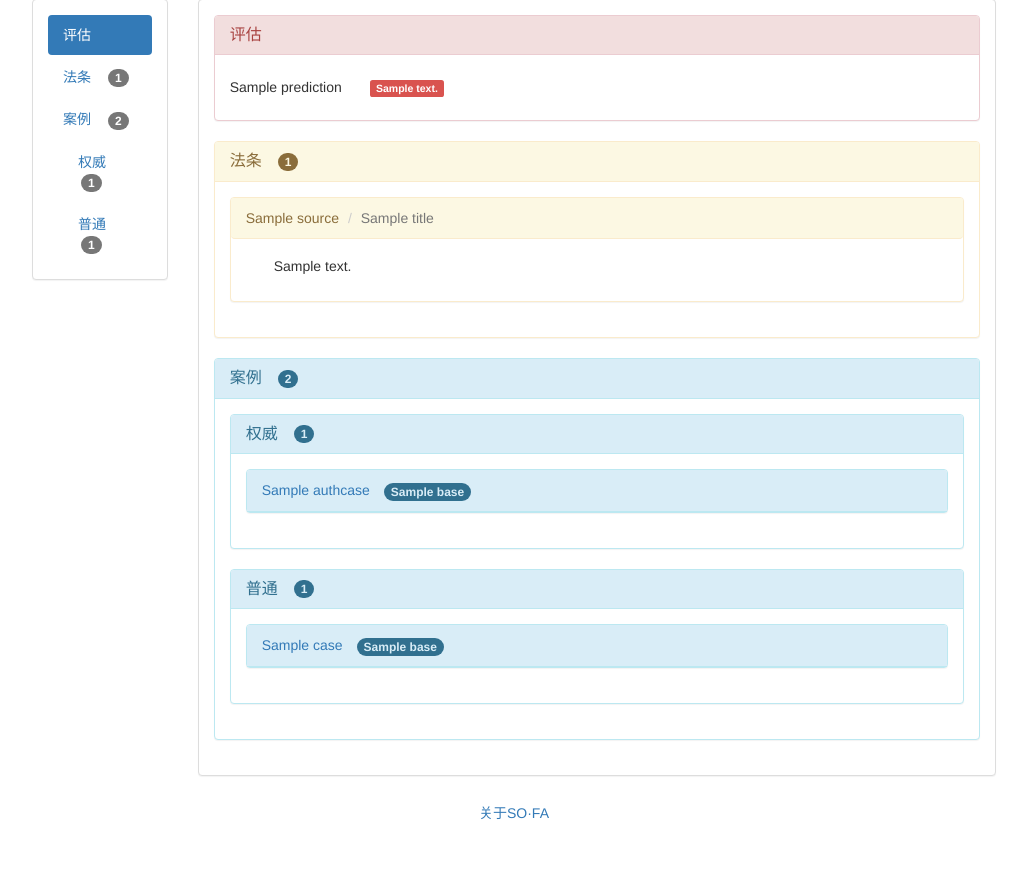
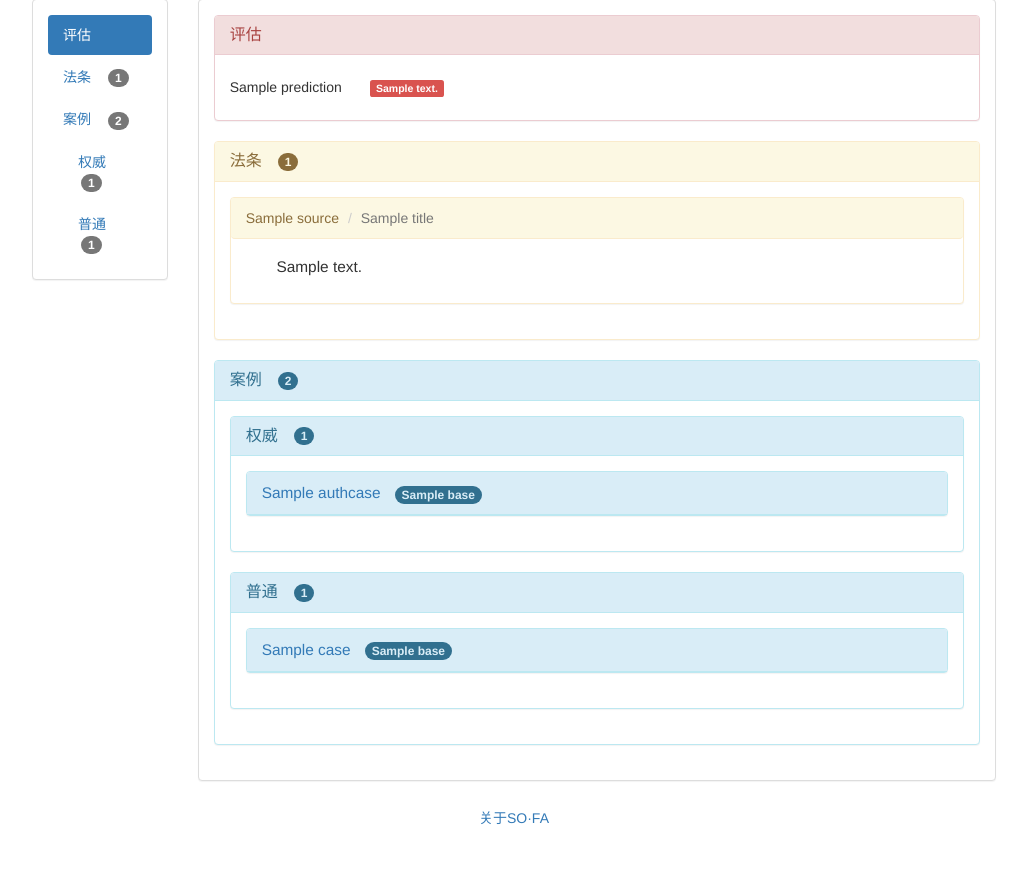
Before and after one commit to ZiUNO/LegalJudgment, a Flask app: template utils/web/flaskr/templates/search.html in a window 1280 px wide. Shown: the part 143-1012 px from the top of the page, without its empty margins (126-1153 px from the left). Before the commit the page ends 962 px from the top, so only its background shows below. Run offline with Flask 2, Linux system fonts and the light colour scheme; the template is opened without the code that fills it: most values are stand-ins (such as "Sample title", 1, 10 or a date in 2020); parts of the project's set-up code (start-up, migrations or seed data) failed here and were passed over; some libraries are stand-ins or nearby versions.

Commit message:
Modify: 稍微增加字号

```diff
--- a/utils/web/flaskr/templates/case.html
+++ b/utils/web/flaskr/templates/case.html
@@ -54,7 +54,8 @@
                                         </div>
                                         <div class="panel-body">
                                             {% for s in content.strContent %}
-                                            <p style="text-indent:2em;">{{s}}</p>
+                                            <p style="text-indent:2em; font-size: 110%;">
+                                                {{s}}</p>
                                             {% endfor %}
                                         </div>
                                     </div>
--- a/utils/web/flaskr/templates/exception.html
+++ b/utils/web/flaskr/templates/exception.html
@@ -39,7 +39,7 @@
                 <div class="span12">
                     <div class="row-fluid">
                         <div class="span12">
-                            <img alt="140x140" src="../static/img/qrcode.png" width="120" height="120" style="margin-bottom: 15px;"/>
+                            <img alt="140x140" src="../static/img/qrcode.jpg" width="120" height="120" style="margin-bottom: 15px;"/>
                             <p class="text-center" style="color: gray;">
                                 SO·FA一下
                             </p>
--- a/utils/web/flaskr/templates/search.html
+++ b/utils/web/flaskr/templates/search.html
@@ -107,7 +107,7 @@
                                         </ol>
                                         <div class="panel-body">
                                             {% for s in article.content %}
-                                            <p style="text-indent:2em;">{{s}}</p>
+                                            <p style="text-indent:2em; font-size: 110%;">{{s}}</p>
                                             {% endfor %}
                                         </div>
                                     </div>
@@ -126,7 +126,7 @@
                                         <div class="panel-body">
                                             {% for au in result.similarCases.authcase %}
                                             <div class="panel panel-info">
-                                                <div class="panel-heading"><a href="/case?type=authcase&uniqid={{au.uniqid}}&ask=html">{{au.title}}</a>{% for a in au.baseList %}&emsp;<span class="badge">{{a}}</span>{% endfor %}</div>
+                                                <div class="panel-heading"><a href="/case?type=authcase&uniqid={{au.uniqid}}&ask=html" style="font-size: 110%;">{{au.title}}</a>{% for a in au.baseList %}&emsp;<span class="badge">{{a}}</span>{% endfor %}</div>
                                             </div>
                                             {% endfor %}
                                         </div>
@@ -138,7 +138,7 @@
                                         <div class="panel-body">
                                             {% for ca in result.similarCases.case %}
                                             <div class="panel panel-info">
-                                                <div class="panel-heading"><a href="/case?type=case&uniqid={{ca.uniqid}}&ask=html">{{ca.title}}</a>{% for c in ca.baseList %}&emsp;<span class="badge">{{c}}</span>{% endfor %}</div>
+                                                <div class="panel-heading"><a href="/case?type=case&uniqid={{ca.uniqid}}&ask=html" style="font-size: 110%;">{{ca.title}}</a>{% for c in ca.baseList %}&emsp;<span class="badge">{{c}}</span>{% endfor %}</div>
                                             </div>
                                             {% endfor %}
                                         </div>
```
